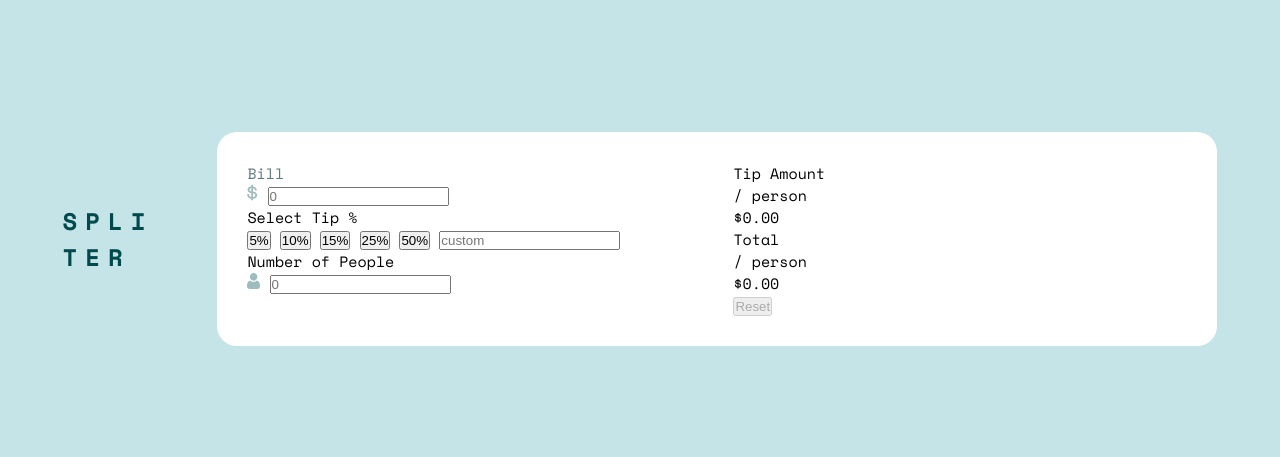
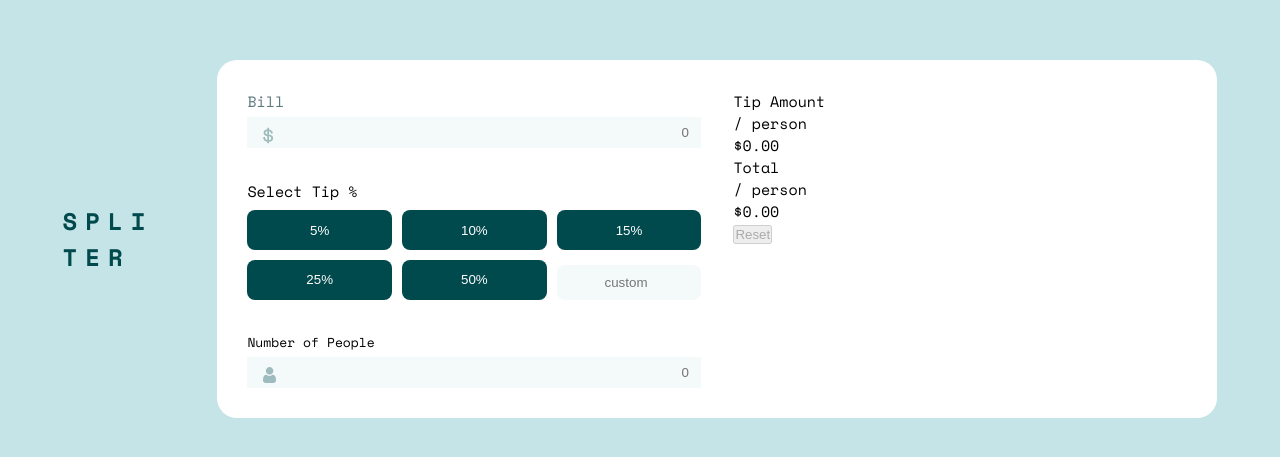
Before and after one commit to Glenda9031/Tip_Calculator_App, a plain HTML site: page index.html in a window 1280 px wide. Shown: the part 161-618 px from the top of the page. Drawn offline with nearby package versions, Linux system fonts and the light colour scheme.

Commit message:
Update style.css

```diff
--- a/css/style.css
+++ b/css/style.css
@@ -58,3 +58,109 @@ label {
     color: var(--dark-grayish-cyan);
     font-size: .9375rem;
 }
+
+main #main-left,
+main #main-right {
+    display: flex;
+    flex-direction: column;
+}
+
+main #main-left {
+    gap: 2rem;
+}
+
+main #main-left input {
+    margin-top: 0.3rem;
+    text-align: end;
+    border: transparent;
+    background: var(--very-light-grayish-cyan);
+    padding: 0.5rem 0.4rem;
+    cursor: pointer;
+}
+
+@media (min-width: 25.0625rem) {
+    main #main-left input:focus {
+        outline: none;
+    }
+}
+
+main #main-left input:focus  {
+    border: 1px solid var(--strong-cyan);
+}
+
+/* Stack Overflow */
+input::-webkit-outer-spin-button,
+input::-webkit-inner-spin-button{
+    -webkit-appearance:none;
+    margin: 3px;
+}
+
+input[type=number] {
+    -moz-appearance:textfield; /* Firefox */
+}
+
+#bill,
+#number-people {
+    display: flex;
+    position: relative;
+}
+
+#bill input,
+#number-people input {
+    flex: 1;
+    color: var(--very-dark-cyan);
+}
+
+#bill img,
+#number-people img {
+    width:v .9375rem;
+    aspect-ratio: 1/1;
+    position: absolute;
+    top: .9375rem;
+    left: 1rem;
+}
+
+main #main-left-middle .percentage-choice {
+    display: grid;
+    grid-template-columns: repeat(3, 1fr);
+    grid-template-rows: repeat(2, 1fr);
+    gap: .625rem;
+    width: 100%;
+}
+
+main #main-left-middle p {
+    margin-bottom: 0.5rem;
+}
+
+.button {
+    background-color: var(--very-dark-cyan);
+    color: var(--white);
+    border: none;
+    border-radius: .5rem;
+    padding: .625rem;
+    width: 100%;
+    cursor: pointer;
+}
+
+.button:hover,
+.button:active {
+    background-color: var(--strong-cyan);
+    color: var(--very-dark-cyan);
+}
+
+main #main-left-middle input {
+    width: 100%;
+    padding: .625rem;
+    border-radius: .5rem;
+    text-align: center;
+}
+
+main #main-left #main-left-bottom {
+    font-size: .8125rem;
+}
+
+main #main-left #main-left-bottom #people-information {
+    display: flex;
+    justify-content: space-between;
+    align-items: center;
+}
```
